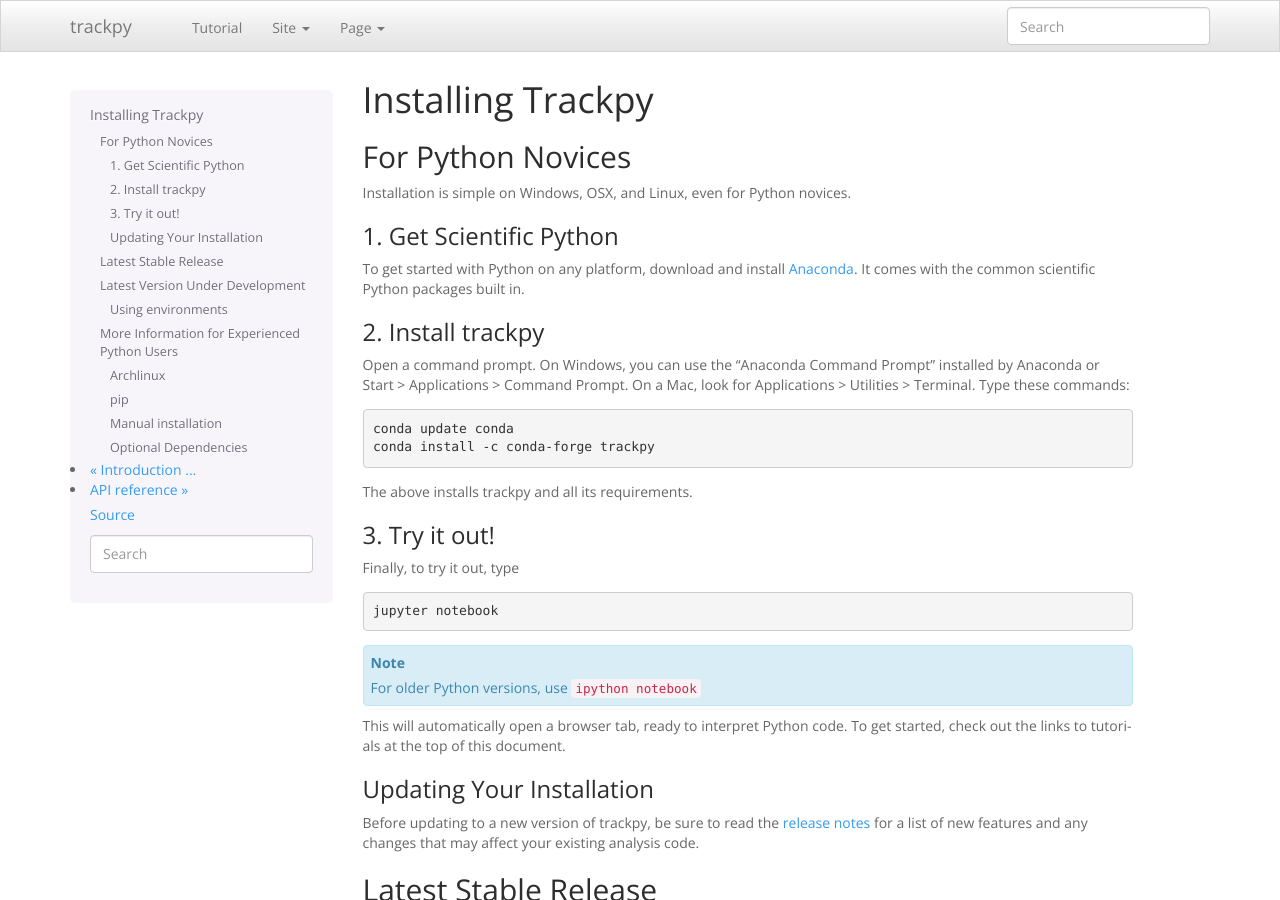
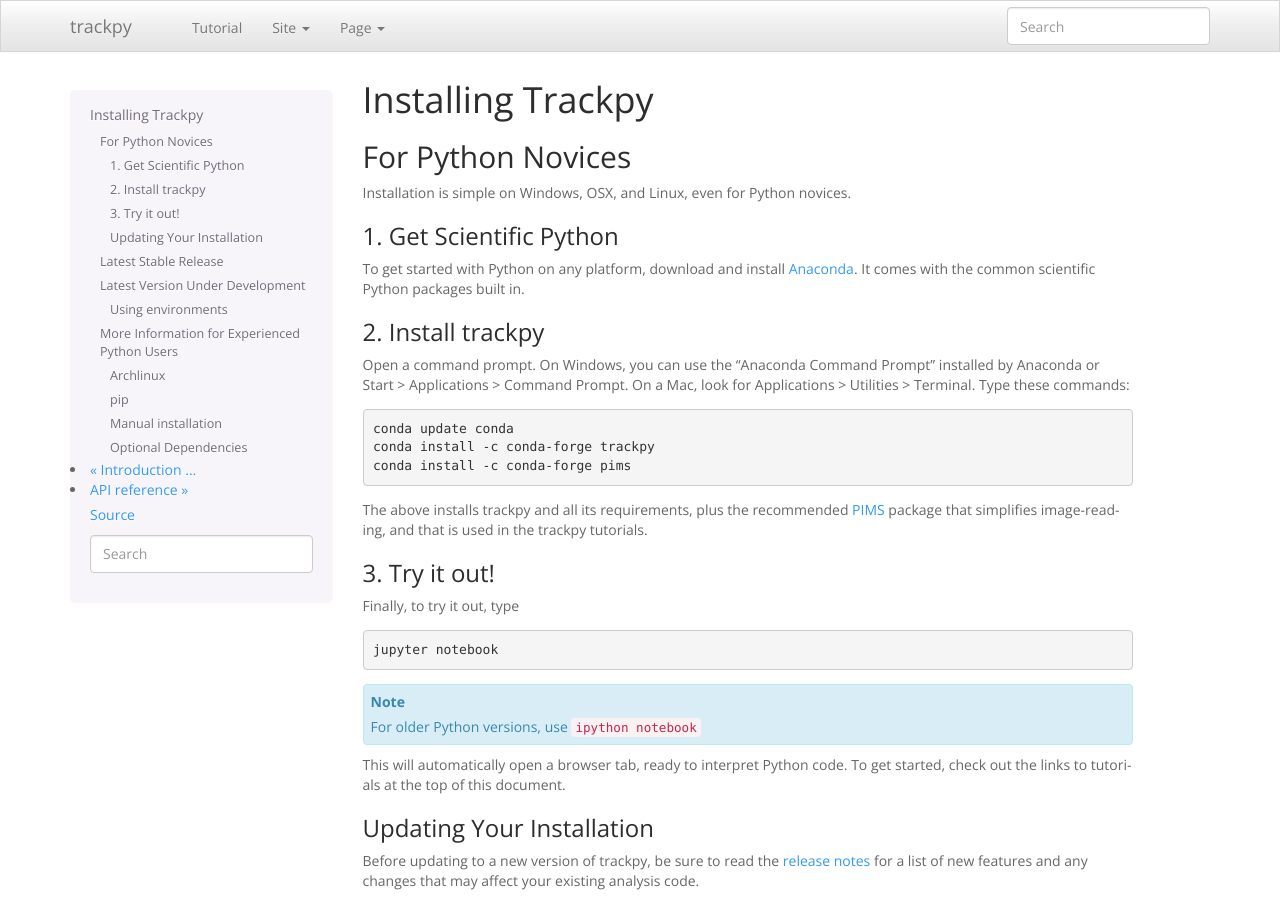
Before and after one commit to soft-matter/trackpy, a Sphinx documentation site: the page built from doc/installation.rst, in a window 1280 px wide and 900 px high. Built offline with Sphinx 7.4.7, drawn with Linux system fonts in a browser that asks for light colours; pages that are not in the unit, such as notebooks, are missing from menus; the version number could not be read and is left out.

Commit message:
DOC: Recommend pims in installation instructions

```diff
--- a/doc/installation.rst
+++ b/doc/installation.rst
@@ -26,8 +26,11 @@
 
    conda update conda
    conda install -c conda-forge trackpy
+   conda install -c conda-forge pims
 
-The above installs trackpy and all its requirements.
+The above installs trackpy and all its requirements, plus the recommended
+`PIMS <http://soft-matter.github.io/pims/>`_ package that simplifies image-reading,
+and that is used in the trackpy tutorials.
 
 3. Try it out!
 """"""""""""""
```
